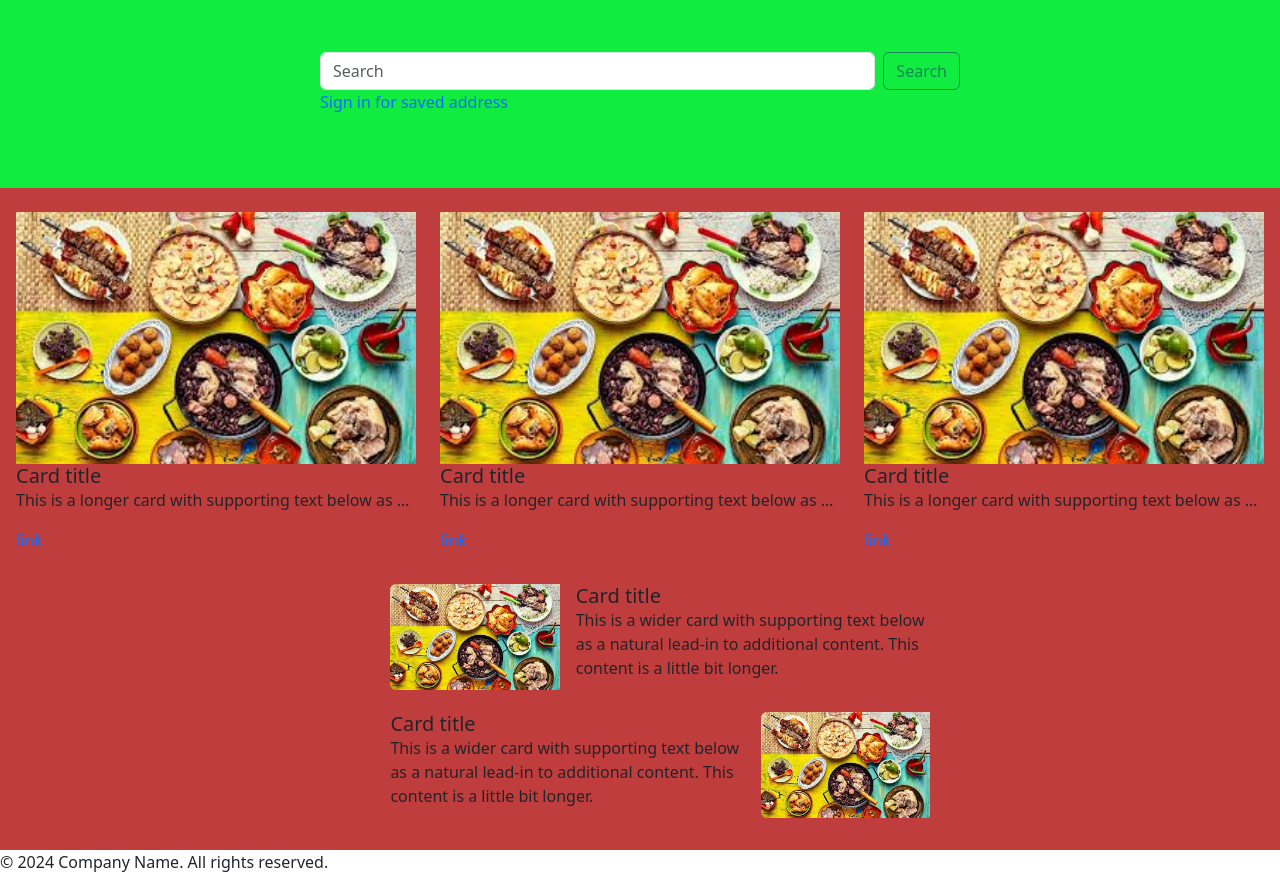
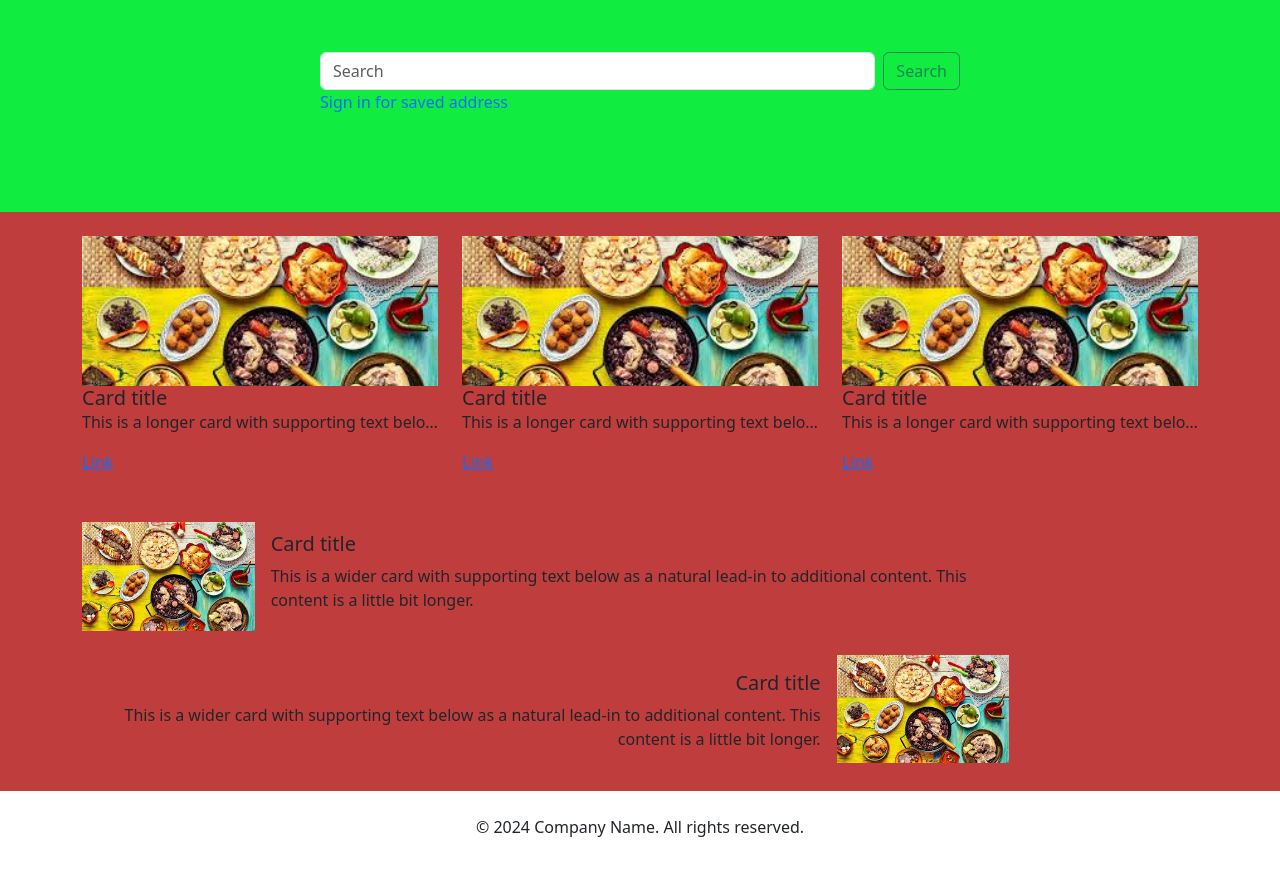
Before and after one commit to Joao-Rafael-mob/repoCurso, a plain HTML site: page index.html in a window 1280 px wide. Shown: the part 44-934 px from the top of the page. After the commit the page ends 899 px from the top, so only its background shows below. Drawn offline with nearby package versions, Linux system fonts and the light colour scheme.

Commit message:
ta fei mas feito

```diff
--- a/index.html
+++ b/index.html
@@ -8,6 +8,8 @@
     <link rel="stylesheet" href="styles.css">
     <link href="https://cdn.jsdelivr.net/npm/bootstrap@5.3.3/dist/css/bootstrap.min.css" rel="stylesheet"
         integrity="sha384-QWTKZyjpPEjISv5WaRU9OFeRpok6YctnYmDr5pNlyT2bRjXh0JMhjY6hW+ALEwIH" crossorigin="anonymous">
+
+
 </head>
 
 <body>
@@ -29,91 +31,91 @@
         </div>
     </div>
     <main>
-        <div class="formas">
-            <div class="row  row-cols-md-3 g-4">
+        <div class="container mt-4">
+            <div class="row row-cols-1 row-cols-md-3 g-4">
                 <div class="col">
-                    <div class="">
+                    <div>
                         <img src="banner.jpeg" class="card-img-top" alt="">
                         <div class="card-body">
                             <h5 class="card-title">Card title</h5>
-                            <p class="card-text text-truncate">This is a longer card with supporting text below as a
-                                natural lead-in
-                                to additional content. This content is a little bit longer.</p>
-                            <a href="">link</a>
+                            <p class="text-truncate" style="max-height: 4rem; overflow: hidden;">
+                                This is a longer card with supporting text below as a natural lead-in to additional
+                                content.
+                            </p>
+                            <a href="#">Link</a>
                         </div>
                     </div>
                 </div>
                 <div class="col">
-                    <div class="">
+                    <div>
                         <img src="banner.jpeg" class="card-img-top" alt="">
                         <div class="card-body">
                             <h5 class="card-title">Card title</h5>
-                            <p class="card-text text-truncate">This is a longer card with supporting text below as a
-                                natural lead-in
-                                to additional content. This content is a little bit longer.</p>
-                            <a href="">link</a>
+                            <p class="text-truncate" style="max-height: 4rem; overflow: hidden;">
+                                This is a longer card with supporting text below as a natural lead-in to additional
+                                content.
+                            </p>
+                            <a href="#">Link</a>
                         </div>
                     </div>
                 </div>
                 <div class="col">
-                    <div class="">
+                    <div>
                         <img src="banner.jpeg" class="card-img-top" alt="">
                         <div class="card-body">
                             <h5 class="card-title">Card title</h5>
-                            <p class="card-text text-truncate">This is a longer card with supporting text below as a
-                                natural lead-in
-                                to additional content.</p>
-                            <a href="">link</a>
+                            <p class="text-truncate" style="max-height: 4rem; overflow: hidden;">
+                                This is a longer card with supporting text below as a natural lead-in to additional
+                                content.
+                            </p>
+                            <a href="#">Link</a>
+                        </div>
                     </div>
                 </div>
             </div>
         </div>
 
-            <div class="cards">
-                <div class="mb-3" style="max-width: 540px;">
-                    <div class="row g-3">
-                        <div class="col-md-4">
-                            <img src="banner.jpeg" class="img-fluid rounded-start" alt="">
+        <div class="container mt-5">
+            <div class="mb-4">
+                <div class="row g-3 align-items-center">
+                    <div class="col-md-2">
+                        <img src="banner.jpeg" class="img-fluid card-img-top" alt="">
                     </div>
                     <div class="col-md-8">
-                            <div class="card-body">
-                                <h5 class="card-title">Card title</h5>
-                                <p class="card-text">This is a wider card with supporting text below as a natural
-                                    lead-in to
-                                    additional content. This content is a little bit longer.</p>
-                                </p>
+                        <div class="mt-2">
+                            <h5>Card title</h5>
+                            <p>This is a wider card with supporting text below as a natural lead-in to additional
+                                content. This content is a little bit longer.</p>
                         </div>
                     </div>
                 </div>
             </div>
 
-                <div class="mb-3" style="max-width: 540px;">
-                    <div class="row g-3">
+            <div class="mb-4 pb-4" >
+                <div class="row g-3 align-items-left">
                     <div class="col-md-8">
-                            <div class="card-body">
-                                <h5 class="card-title">Card title</h5>
-                                <p class="card-text">This is a wider card with supporting text below as a natural
-                                    lead-in to
-                                    additional content. This content is a little bit longer.</p>
+                        <div class="mt-3">
+                            <h5 class="text-end">Card title</h5>
+                            <p class="text-end">This is a wider card with supporting text below as a natural lead-in to
+                                additional
+                                content. This content is a little bit longer.</p>
                         </div>
                     </div>
-                        <div class="col-md-4">
-                            <img src="banner.jpeg" class="img-fluid rounded-start" alt="">
+                    <div class="col-md-2">
+                        <img src="banner.jpeg" class="img-fluid card-img-top" alt="">
                     </div>
                 </div>
-                </div>
-
             </div>
         </div>
     </main>
 
-    <footer>
+    <footer class="text-center mt-4">
         <p>&copy; 2024 Company Name. All rights reserved.</p>
     </footer>
-</body>
 
     <script src="https://cdn.jsdelivr.net/npm/bootstrap@5.3.3/dist/js/bootstrap.bundle.min.js"
         integrity="sha384-YvpcrYf0tY3lHB60NNkmXc5s9fDVZLESaAA55NDzOxhy9GkcIdslK1eN7N6jIeHz"
         crossorigin="anonymous"></script>
+</body>
 
 </html>
--- a/styles.css
+++ b/styles.css
@@ -18,6 +18,7 @@
     font-size: medium;
     padding: 0.4rem;
 }
+
 .imagem-fundo .navbar .nav-link2 {
     background-color: rgb(255, 255, 255);
     border-radius: 1rem;
@@ -35,20 +36,34 @@
     text-decoration: none;
 }
 
-main .formas {
+main  {
     background-color: rgb(192, 61, 61);
-    padding-left: 1rem;
-    padding-right: 1rem;
+
 }
 
-main .formas .card{
+main .meio-1 .card {
     margin-left: 3rem;
     margin-right: 3rem;
 }
 
+s main .meio-1 a {
+    text-decoration: none;
+}
 
-main .formas a {
-    text-decoration: none;
+main .card-custom {
+    border: none;
+    /* Remove the border */
+    border-radius: 0;
+    /* Remove rounded corners if needed */
+    box-shadow: none;
+    /* Remove shadow if present */
+}
+
+main .card-img-top {
+    max-height: 150px;
+    /* Limita a altura da imagem */
+    object-fit: cover;
+    /* Para cobrir a área da imagem sem distorcer */
 }
 
 main .cards {
@@ -62,7 +77,8 @@ main .cards {
     main .cards {
         margin: auto;
     }
-    main .formas .card{
+
+    main .meio-1 .card {
         margin: 0;
     }
 
```
Lines whose indentation alone changed are shown as unchanged.
